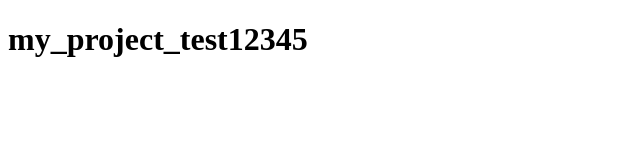
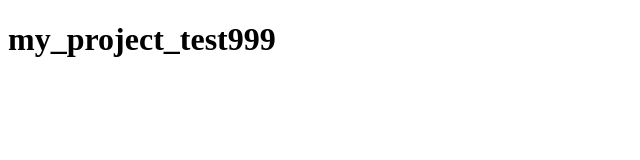
Before and after one commit to Helexi/my_project_test, a plain HTML site: page index.html in a window 1280 px wide. Shown: the full height of the page, 0-640 px from the left. Drawn offline with Linux system fonts and the light colour scheme.

Commit message:
title was chaged 2

```diff
--- a/index.html
+++ b/index.html
@@ -7,6 +7,6 @@
   <title>my_project_test</title>
 </head>
 <body>
-  <h1>my_project_test12345</h1>
+  <h1>my_project_test999</h1>
 </body>
 </html>
```
